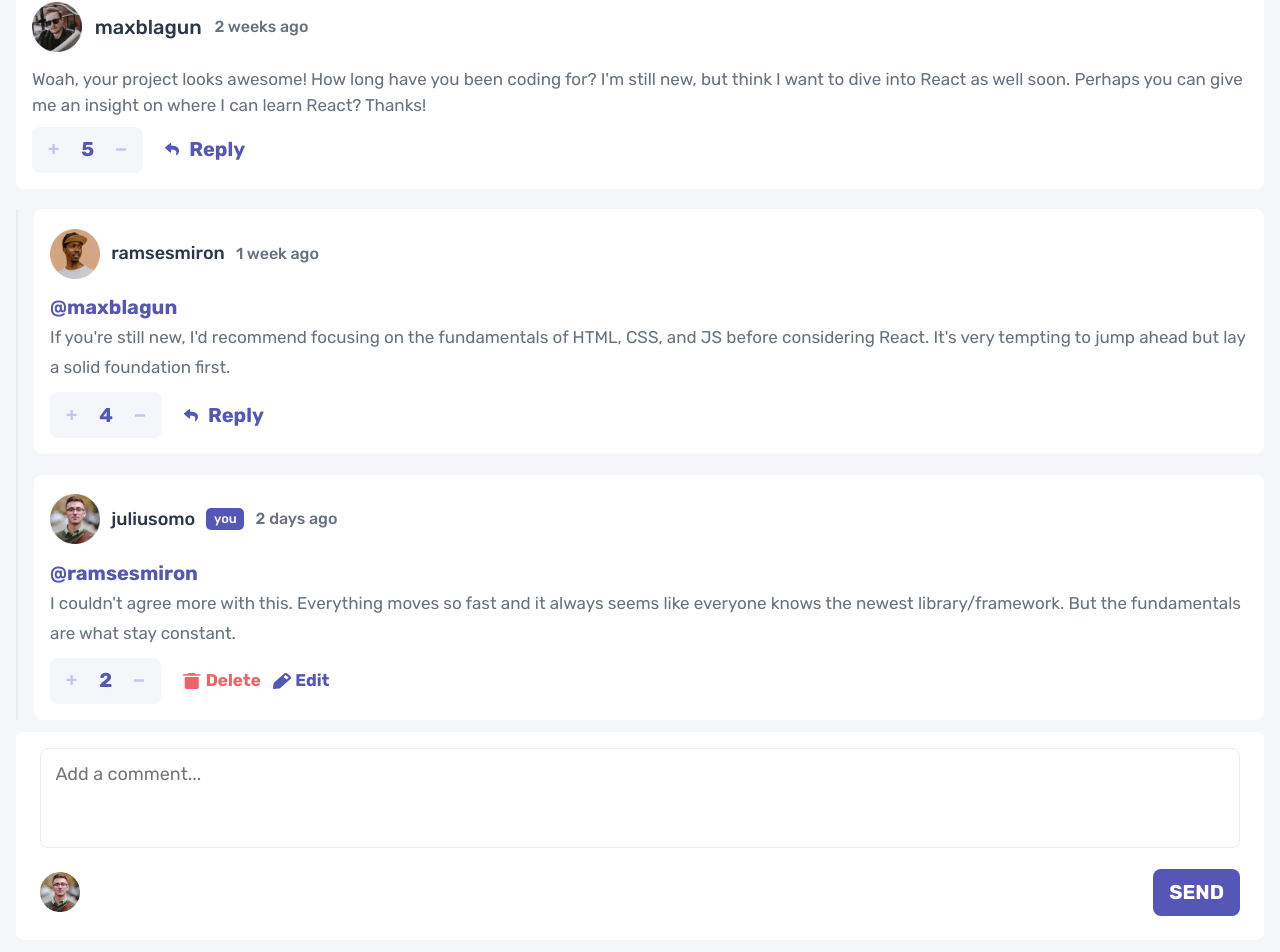
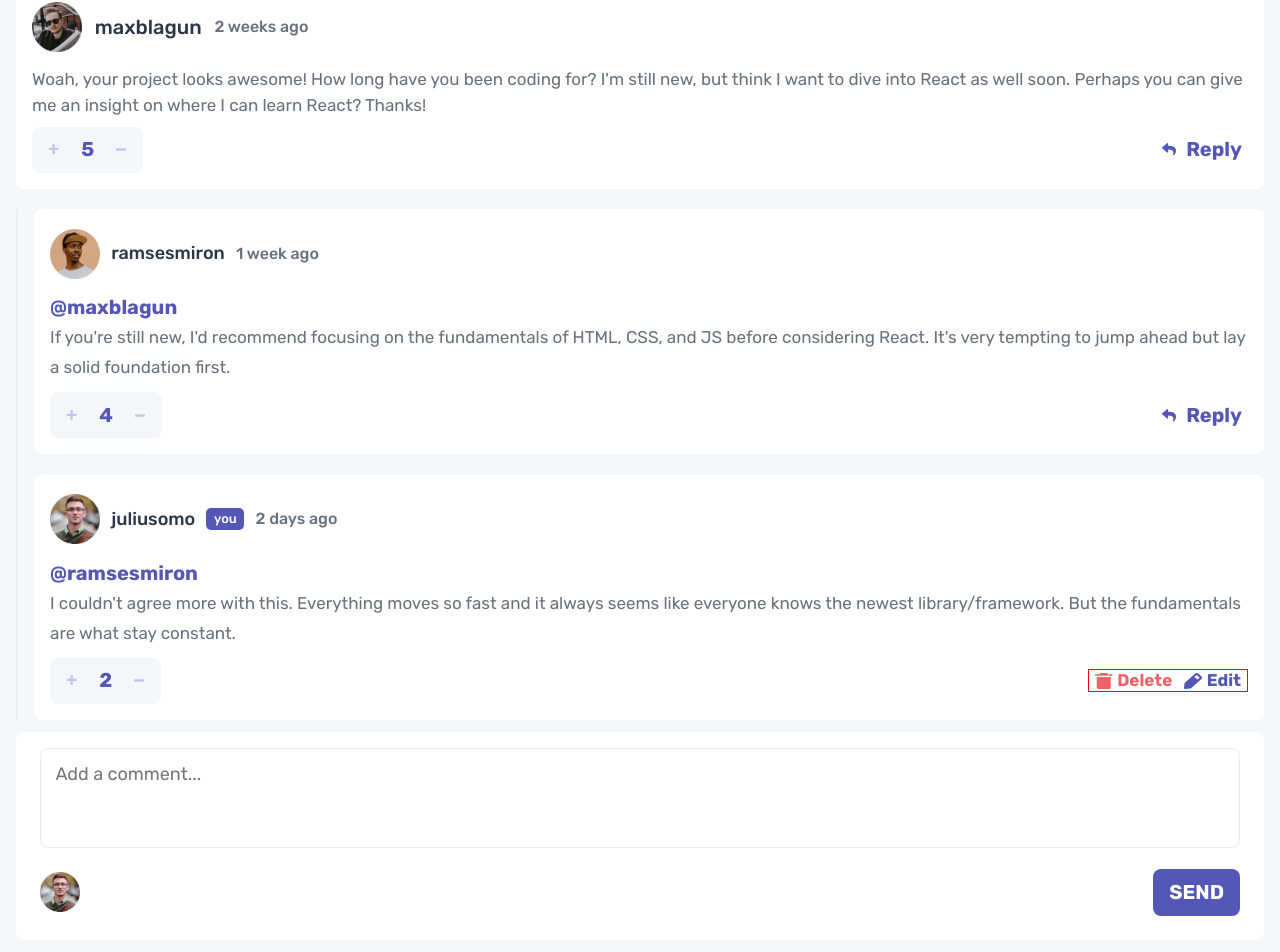
Before and after one commit to OGBENI-NG/interactive-comments-section-main, a React (Vite) app: page / in a window 1280 px wide. Shown: the part 303-1255 px from the top of the page. Built offline with nearby package versions, Linux system fonts and the light colour scheme.

Commit message:
is this working

```diff
--- a/Components/EditWrapper.jsx
+++ b/Components/EditWrapper.jsx
@@ -6,9 +6,9 @@ export default function EditWrapper({
       deleteIcon,replyIcon,score,
       commentIndex, handleLike, handleUnlike,
       handleToggleDelete, handleEditToggle, handleToggle,
-      username, isCurrentUser, editIcon, className
+      username, isCurrentUser, editIcon
       }) {
-
+      const currentUser = username === isCurrentUser
       return (
             <div className="reply-wrapper">
                   <div className="scores-wrapper">
@@ -30,8 +30,8 @@ export default function EditWrapper({
                               />
                         </button>
                   </div>
-                  <Sections className={className}>
-                        {username === isCurrentUser ? (
+                  <Sections className={`delete-and-edit-wrapper ${currentUser && "userEdit-Wrapper"}`}>
+                        { currentUser ? (
                               <div className="edit-wrapper">
                                     <button className="del-btn" onClick={() => handleToggleDelete(id)}>
                                           <img src={deleteIcon} alt="delete-icon" />
--- a/index.css
+++ b/index.css
@@ -159,6 +159,11 @@ html, body{
 }
 .delete-and-edit-wrapper {
     margin: 0 0 0 auto;
+}
+.userEdit-Wrapper {
+    border: 1px solid red;
+    display: inline-block;
+    margin-left: auto;
 }
 .edit-wrapper {
     margin: 0;
```
